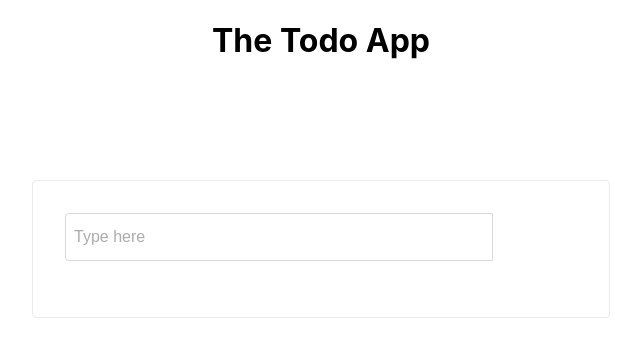
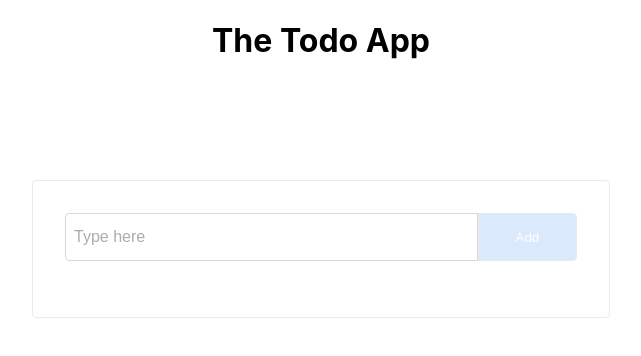
Before and after one commit to JacobDiazCruz/TodoExam, a React (Create React App) app: page / in a window 1280 px wide. Shown: the top 356 px of the page, without its empty margins (319-960 px from the left). Built offline with nearby package versions, Linux system fonts and the light colour scheme.

Commit message:
[Added] Button component and addNewTodo function to handle adding todo item

```diff
--- /dev/null
+++ b/src/components/Button.tsx
@@ -0,0 +1,37 @@
+import React from "react"
+import styled from "styled-components"
+
+interface ButtonProp {
+  children: any
+  addNewTodo: any
+  newTodo: string
+}
+
+const AddBtn = styled.button`
+  cursor: pointer;
+  width: 20%;
+  border: 1px solid #eaeaea;
+  background-color: #0243eb;
+  color: #FFF;
+  border-top-right-radius: 4px;
+  border-bottom-right-radius: 4px;
+  transition: .3s;
+
+  &:disabled {
+    background-color: #dbe9fd;
+    cursor: not-allowed;
+  }
+`;
+
+const TodoPage = ({ addNewTodo, newTodo }: ButtonProp) => {
+  return (
+    <AddBtn
+      onClick={()=> addNewTodo()}
+      disabled={!newTodo}
+    >
+      Add
+    </AddBtn>
+  )
+}
+
+export default TodoPage
--- a/src/pages/TodoList.tsx
+++ b/src/pages/TodoList.tsx
@@ -1,4 +1,5 @@
 import React, {useState} from "react"
+import Button from "../components/Button"
 import {Container, Flex, TextField} from "../components/TodoStyles"
 
 interface TodoItemData {
@@ -10,6 +11,20 @@ const TodoPage: React.FC = () => {
   const [newTodo, setNewTodo] = useState<string>("")
   const [items, setItems] = useState<TodoItemData[]>([])
 
+  /**
+   * @description add new todo item
+   * @trigger "Add" button
+   * @status done
+   */
+  const addNewTodo = () => {
+    const newItem: TodoItemData = {
+      text: newTodo,
+      done: false
+    }
+    setItems(prev => [...prev, newItem])
+    setNewTodo("")
+  }
+
   return (
     <>
       <h1>The Todo App</h1>
@@ -19,6 +34,12 @@ const TodoPage: React.FC = () => {
             type="text"
             placeholder="Type here"
           />
+          <Button
+            addNewTodo={addNewTodo}
+            newTodo={newTodo}
+          >
+            Add
+          </Button>
         </Flex>
       </Container>
     </>
```
